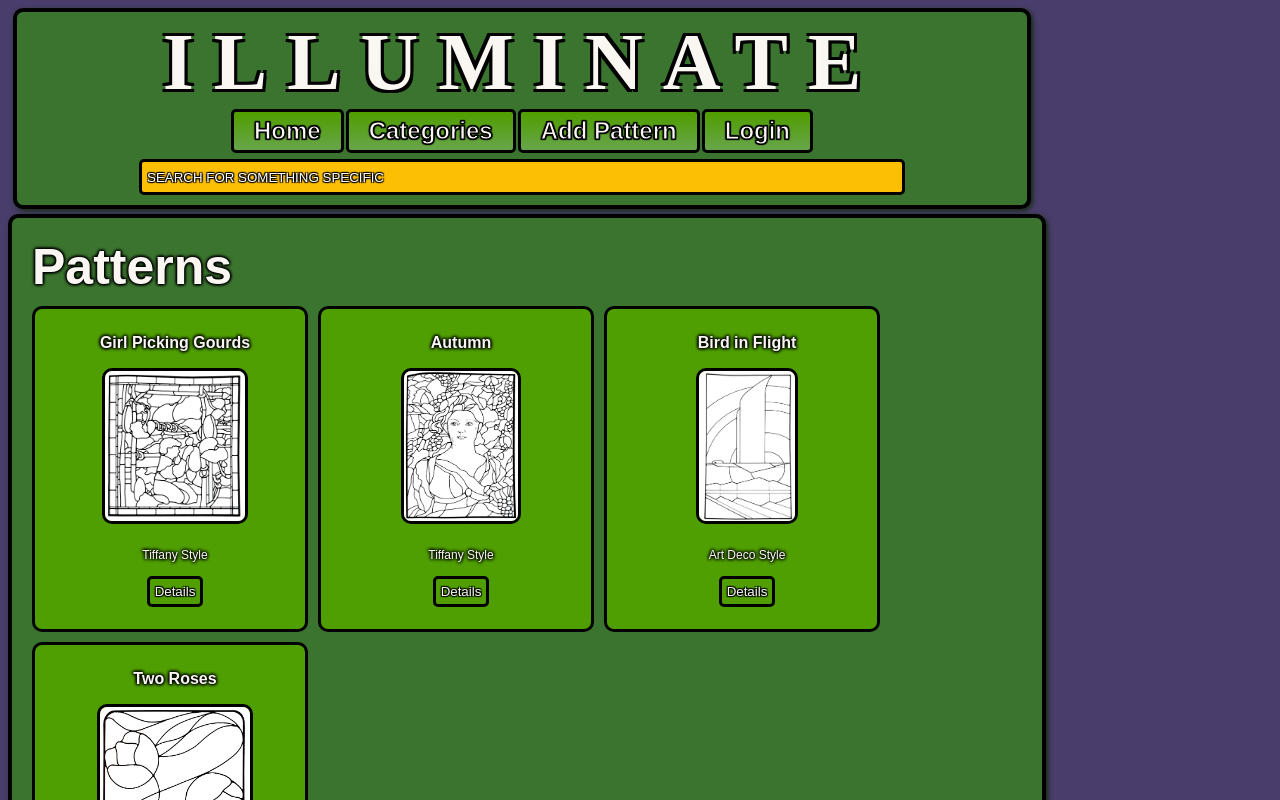
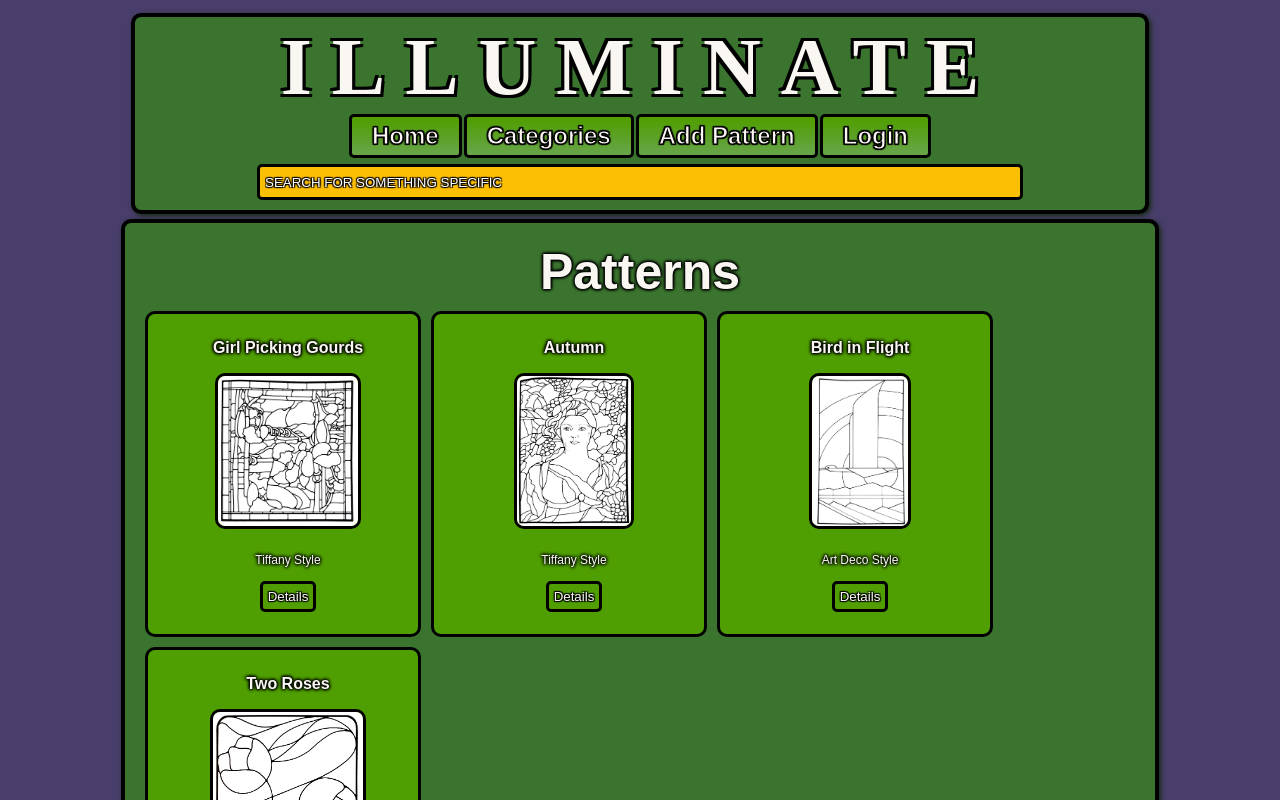
Before and after one commit to ARElton/illuminate-frontend, a React (Create React App) app: page / in a window 1280 px wide. Shown: the top 800 px of the page. Built offline with nearby package versions, Linux system fonts and the light colour scheme; data requests are answered from the project's data file; a web font is replaced by a local one.

Commit message:
final commit

```diff
--- a/src/components/PatternForm.js
+++ b/src/components/PatternForm.js
@@ -1,10 +1,12 @@
 import React, {useState} from "react";
+import { useHistory } from 'react-router-dom';
 
 function PatternForm({updatePatterns}) {
     const [image, setImage] = useState("")
     const [name, setName] = useState("")
     const [category, setCategory] = useState("")
     const [description, setDescription] = useState("")
+    let history = useHistory()
     function handleSubmit(e) {
         e.preventDefault()
         fetch("http://localhost:3000/patterns", {
@@ -22,6 +24,7 @@ function PatternForm({updatePatterns}) {
         .then((r) => r.json())
         .then((data) => {
             updatePatterns(data)
+            history.push("/")
         })
     }
 
--- a/src/index.css
+++ b/src/index.css
@@ -16,8 +16,10 @@ body {
   background-color: #493e6bff;
 }
 .big-container {
-  flex: block;
+  text-align: center;
+  display: flex;
   flex-direction: column;
+  justify-items: flex-start;
   align-items: center;
 }
 
@@ -157,6 +159,7 @@ header input {
   display: flex;
   flex-direction: row;
   flex-wrap: wrap;
+
 }
 .pattern-card {
   list-style-type: none;
```
